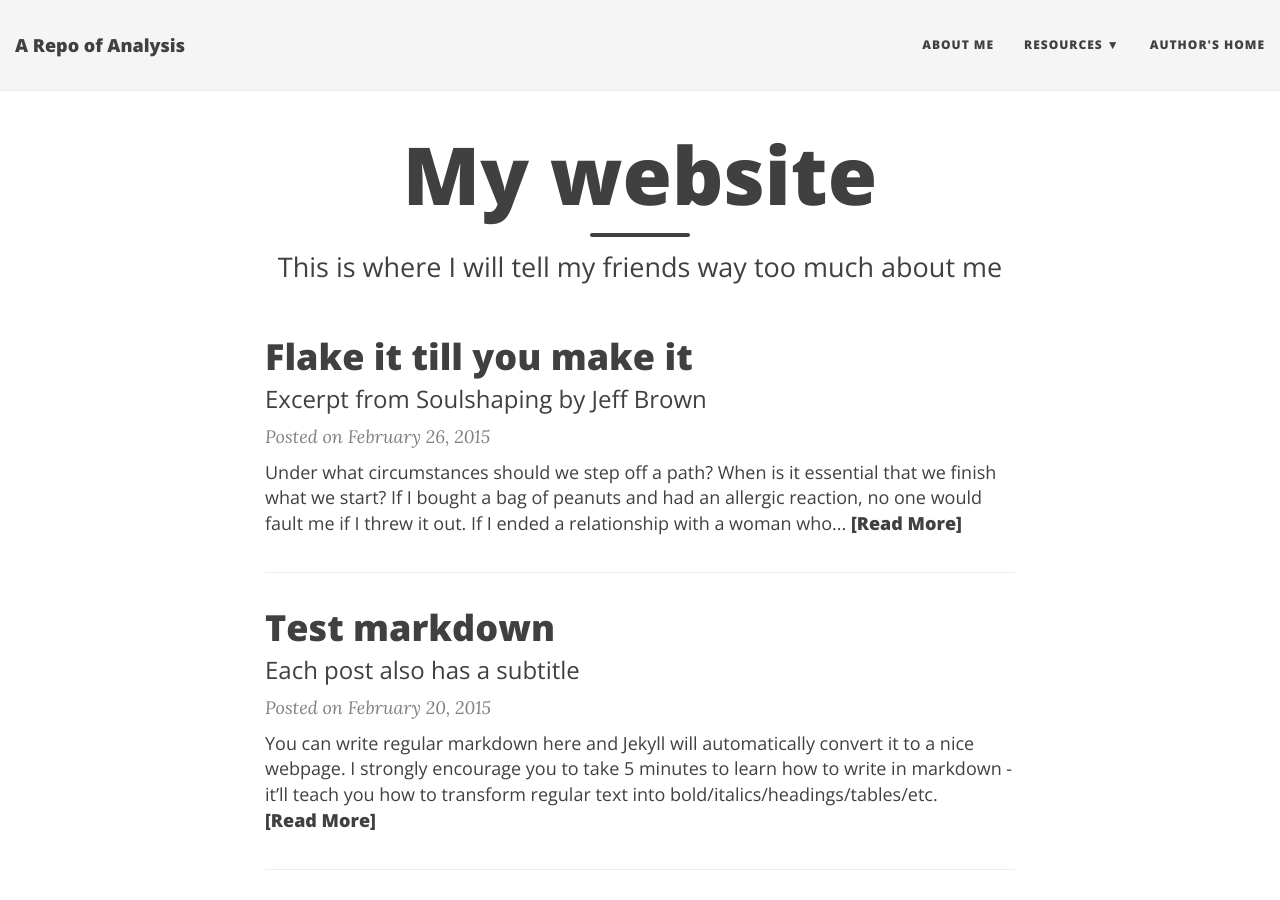
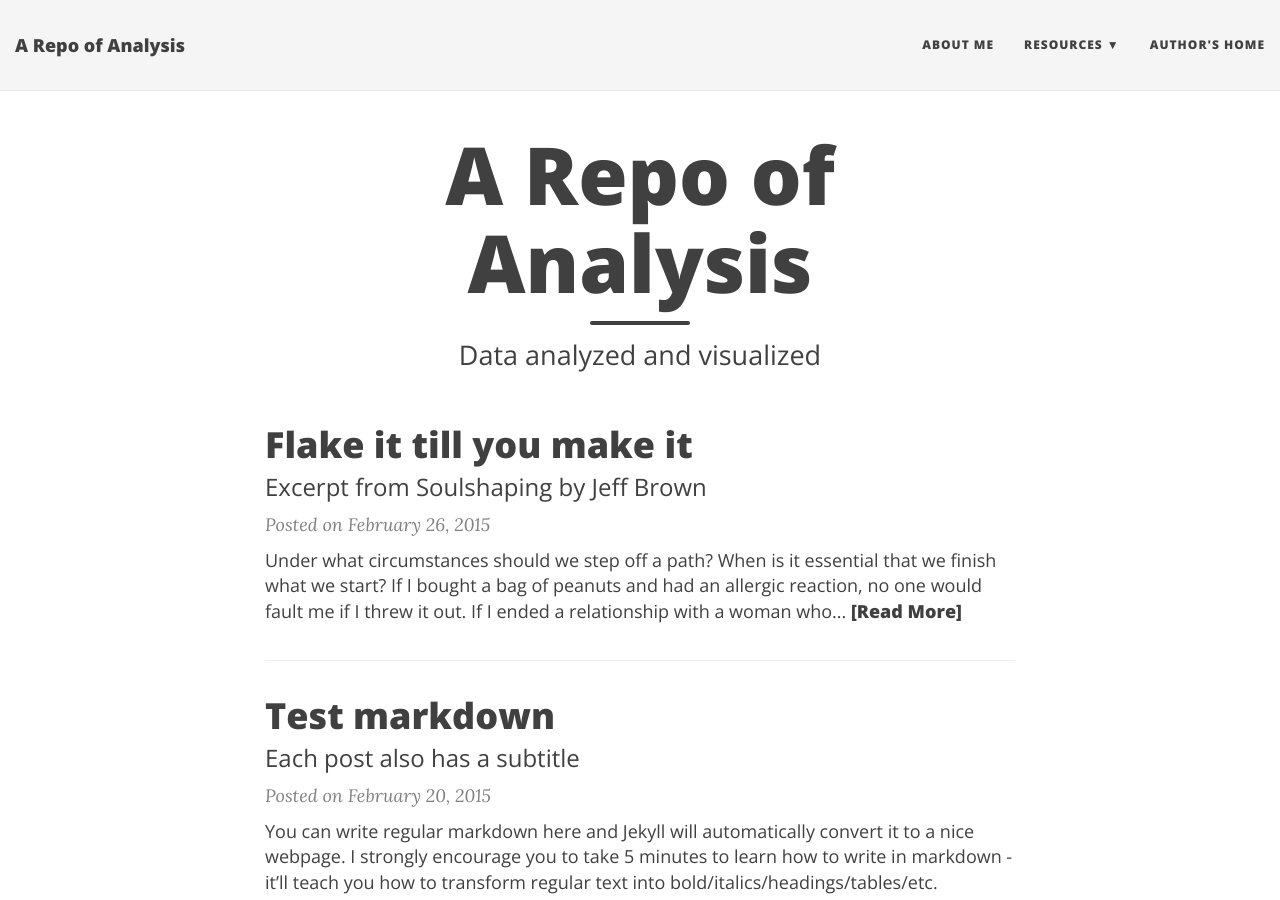
Before and after one commit to sabman83/data-analysis, a Jekyll site: the page built from index.html, in a window 1280 px wide and 900 px high. Built offline with Jekyll 4.4.1, drawn with Linux system fonts in a browser that asks for light colours; nearby versions of some CDN libraries; the list of posts is cut into pages by our own code.

Commit message:
Update index.html

```diff
--- a/index.html
+++ b/index.html
@@ -1,7 +1,7 @@
 ---
 layout: page
-title: My website
-subtitle: This is where I will tell my friends way too much about me
+title: A Repo of Analysis
+subtitle: Data analyzed and visualized
 ---
 
 <div class="posts-list">
```
